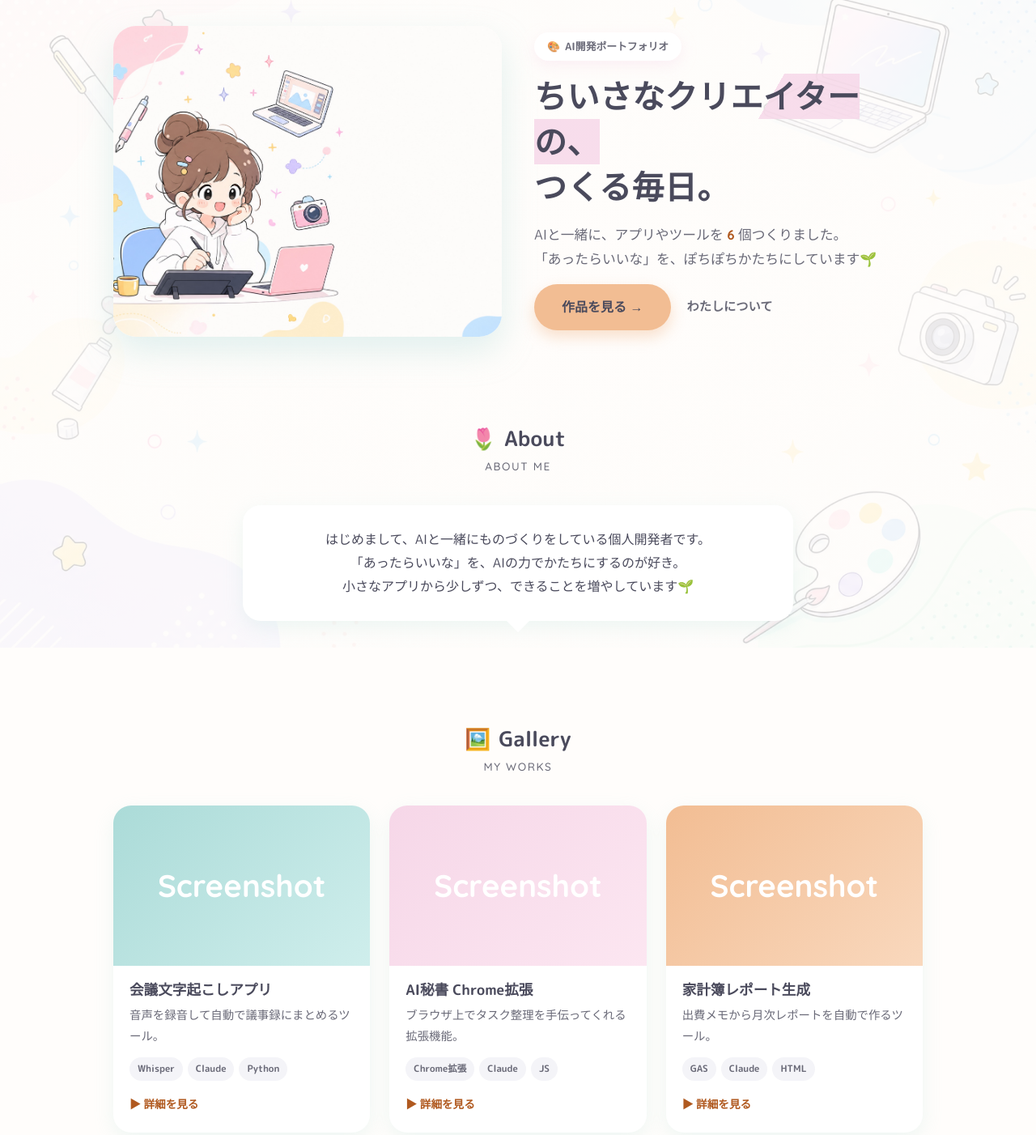
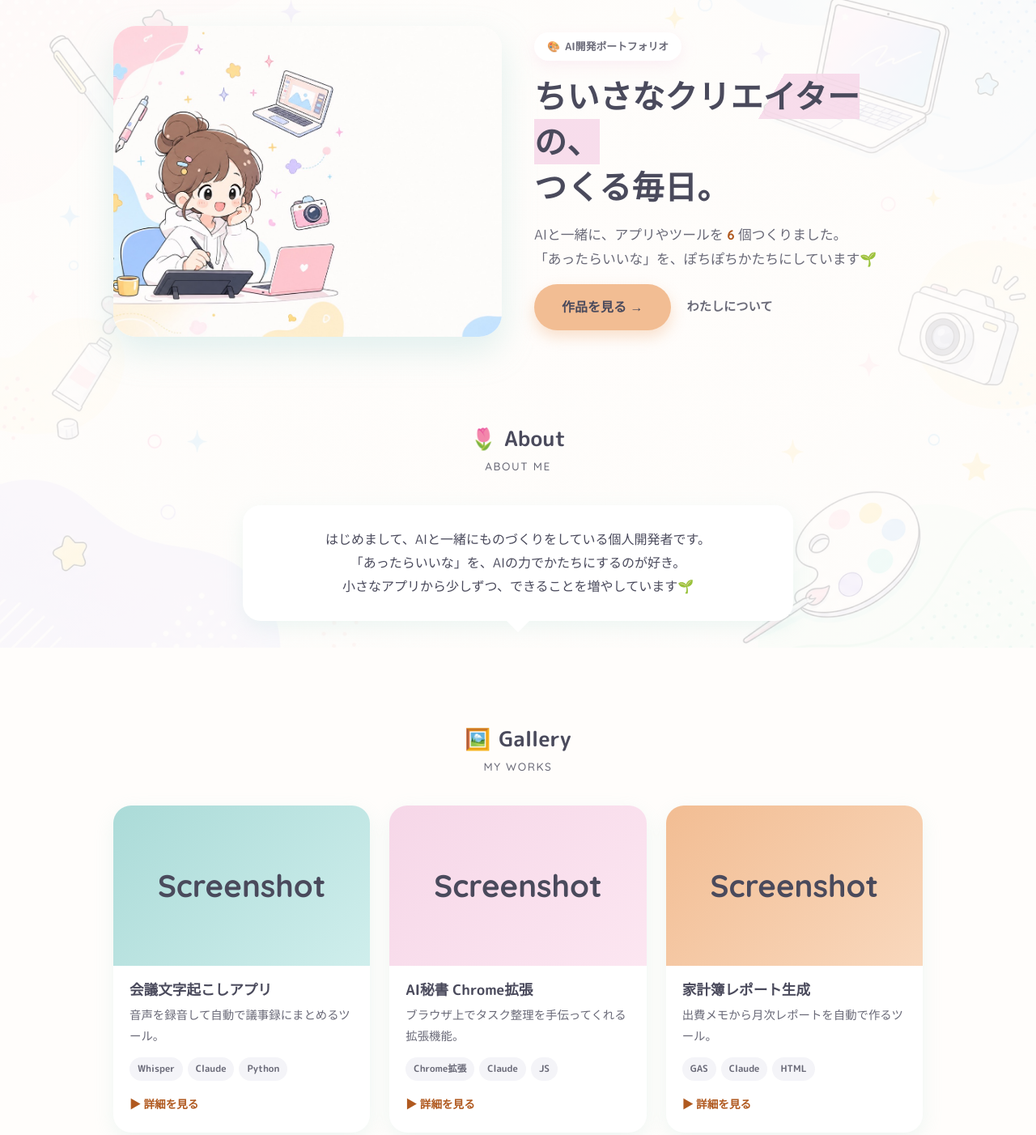
Before and after one commit to ububdoo-star/ai-portfolio, a plain HTML site: page index.html in a window 1280 px wide. Shown: the top 1402 px of the page at 81% size. Drawn offline with Linux system fonts and the light colour scheme; a web font is replaced by a local one.

Commit message:
Fix code-review findings (contrast, focus, LCP)
- .thumb placeholder text: white -> var(--ink) (was 1.2–1.7:1, now AA pass)
- Add :focus-visible outline for links/buttons (WCAG 2.4.7)
- Hero image: serve 1280px default + srcset/sizes + fetchpriority (LCP)
- Fix stale comments (.png -> .jpg, drop obsolete overlay note)

Co-Authored-By: Claude Opus 4.8 (1M context) <noreply@anthropic.com>

```diff
--- a/index.html
+++ b/index.html
@@ -51,8 +51,8 @@
   .wrap{max-width:1040px;margin:0 auto;padding:0 20px}
   section{padding:64px 0;position:relative;z-index:1}
 
-  /* ===== Decorative page background (bg.png) ===== */
-  /* bg.png は四隅に創作アイコン＋中央余白。
+  /* ===== Decorative page background (bg.jpg) ===== */
+  /* bg.jpg は四隅に創作アイコン＋中央余白。
      固定背景として淡く敷き、白オーバーレイで可読性を最優先に確保する。 */
   .page-bg{
     position:fixed;inset:0;z-index:-2;
@@ -68,9 +68,8 @@
     background:radial-gradient(120% 90% at 50% 45%, rgba(255,253,251,.92) 0%, rgba(255,253,251,.7) 45%, rgba(255,253,251,.45) 100%);
   }
 
-  /* ===== Hero (overlay type / 実装A) ===== */
-  /* hero.png を大きく主役に敷き、人物（左）はそのままに、
-     右側の余白へテキストを重ねる。テキスト側に白スクリムで可読性を確保。 */
+  /* ===== Hero (2カラム) ===== */
+  /* 左に hero.jpg の人物イラストを大きく、右にテキスト。768px以下で縦積み。 */
   .hero{
     padding:32px 0 44px;
   }
@@ -82,7 +81,7 @@
     gap:40px;
     animation:rise .8s ease both;
   }
-  /* hero.png は人物が中央寄り。左右の余白をトリミングして人物を大きく見せる */
+  /* hero.jpg は人物が中央寄り。左右の余白をトリミングして人物を大きく見せる */
   .hero-photo{
     width:100%;
     aspect-ratio:5/4;
@@ -133,6 +132,10 @@
     font-size:.95rem;text-decoration:none;padding:10px 4px;border-bottom:2px solid transparent;transition:border-color .15s ease,color .15s ease;
   }
   .cta-ghost:hover{color:var(--ink);border-bottom-color:var(--mint)}
+  /* キーボードフォーカスの可視化 (WCAG 2.4.7) */
+  a:focus-visible,.cta:focus-visible,.cta-ghost:focus-visible,.card-link:focus-visible,.social:focus-visible{
+    outline:3px solid var(--accent);outline-offset:2px;border-radius:8px;
+  }
 
   @keyframes float{0%,100%{transform:translateY(0)}50%{transform:translateY(-10px)}}
   @keyframes rise{from{opacity:0;transform:translateY(14px)}to{opacity:1;transform:translateY(0)}}
@@ -161,7 +164,7 @@
     transition:transform .18s ease, box-shadow .18s ease;display:flex;flex-direction:column;
   }
   .card:hover{transform:translateY(-6px);box-shadow:0 14px 30px rgba(171,219,216,.32)}
-  .thumb{aspect-ratio:16/10;display:flex;align-items:center;justify-content:center;font-size:2.4rem;color:#fff;font-family:"Quicksand";font-weight:700}
+  .thumb{aspect-ratio:16/10;display:flex;align-items:center;justify-content:center;font-size:2.4rem;color:var(--ink);font-family:"Quicksand";font-weight:700}
   .t1{background:linear-gradient(135deg,var(--mint),#cfeeec)}
   .t2{background:linear-gradient(135deg,var(--pink),#fce6f1)}
   .t3{background:linear-gradient(135deg,var(--peach),#f9d8bd)}
@@ -231,8 +234,11 @@
     <div class="wrap">
       <div class="hero-banner">
         <div class="hero-photo">
-          <img src="images/hero.jpg" width="2560" height="1706"
-               loading="eager" decoding="async"
+          <img src="images/hero-1280.jpg"
+               srcset="images/hero-1280.jpg 1280w, images/hero.jpg 2560w"
+               sizes="(max-width:768px) 92vw, 480px"
+               width="1280" height="853"
+               loading="eager" decoding="async" fetchpriority="high"
                alt="机に向かってタブレットでイラストを描く、ちいさなクリエイターのキャラクター。まわりにノートパソコンやカメラ、画材のアイコンが浮かんでいる。">
         </div>
         <div class="hero-text">
```
Also changed, not shown: images/hero-1280.jpg (added).
